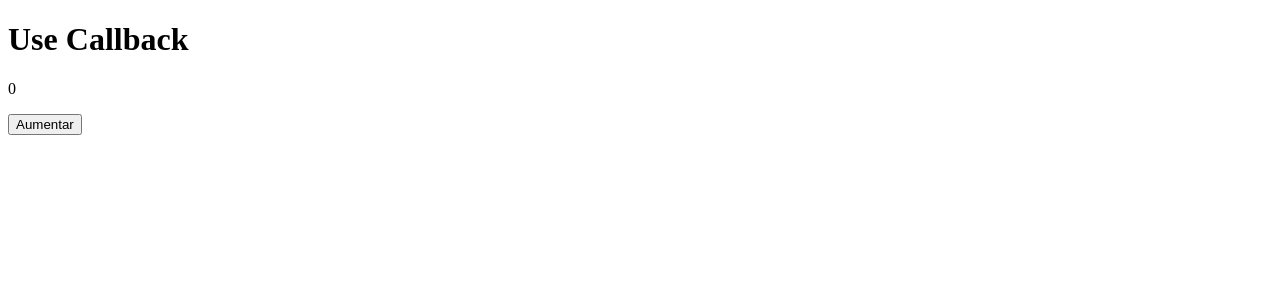
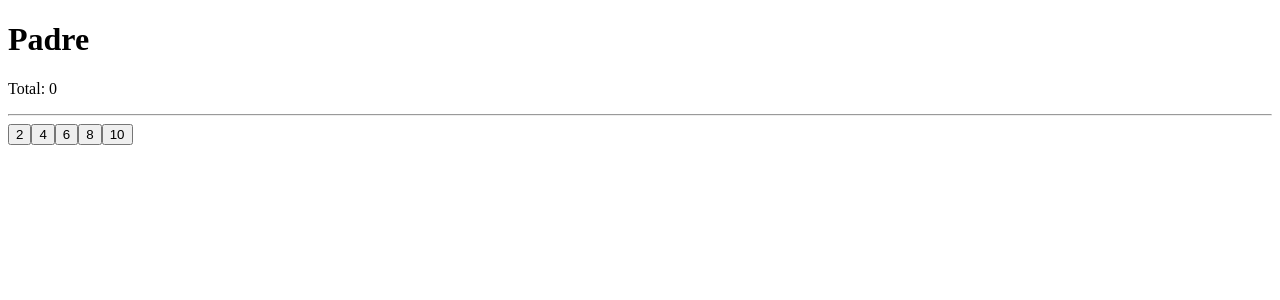
Before and after one commit to WalterKstro/React-Hooks, a React (Create React App) app: page / in a window 1280 px wide. Shown: the top 300 px of the page. Built offline with nearby package versions, Linux system fonts and the light colour scheme; the HTML template or start-up script is replaced by a standard one.

Commit message:
homework useCallback and React.memo

```diff
--- a/src/App.js
+++ b/src/App.js
@@ -8,11 +8,12 @@
 // import LayoutEffect from './components/useLayoutEffect/LayoutEffect'
 // import Memo from './components/memo/Memo'
 // import MemoHook from './components/memo/MemoHook'
-import UseCallback from './components/useCallback/UseCallback'
+// import UseCallback from './components/useCallback/UseCallback'
+import { Padre } from './components/tarea-memo/Padre'
 const App = () => {
     return (
         <div className="container">
-           <UseCallback/>
+           <Padre/>
         </div>
     )
 }
--- /dev/null
+++ b/src/components/tarea-memo/Hijo.js
@@ -0,0 +1,15 @@
+import React from "react";
+
+export const Hijo = React.memo(({ numero, incrementar }) => {
+
+    console.log('  Me volví a generar :(  ');
+
+    return (
+        <button
+            className="btn btn-primary mx-3"
+            onClick={ () => incrementar( numero ) }
+        >
+            { numero }
+        </button>
+    )
+})
--- /dev/null
+++ b/src/components/tarea-memo/Padre.js
@@ -0,0 +1,35 @@
+import { Hijo } from './Hijo'
+import { useCallback, useState } from 'react';
+
+export const Padre = () => {
+
+    const numeros = [2,4,6,8,10];
+    const [valor, setValor] = useState(0);
+
+    const incrementar = useCallback(
+        (num) => {
+            setValor(valor => valor + num)
+        },
+        [setValor],
+    )
+
+    return (
+        <div>
+            <h1>Padre</h1>
+            <p> Total: { valor } </p>
+
+            <hr />
+
+            {
+                numeros.map( n => (
+                    <Hijo
+                        key={ n }
+                        numero={ n }
+                        incrementar={ incrementar }
+                    />
+                ))
+            }
+            {/* <Hijo /> */}
+        </div>
+    )
+}
```
